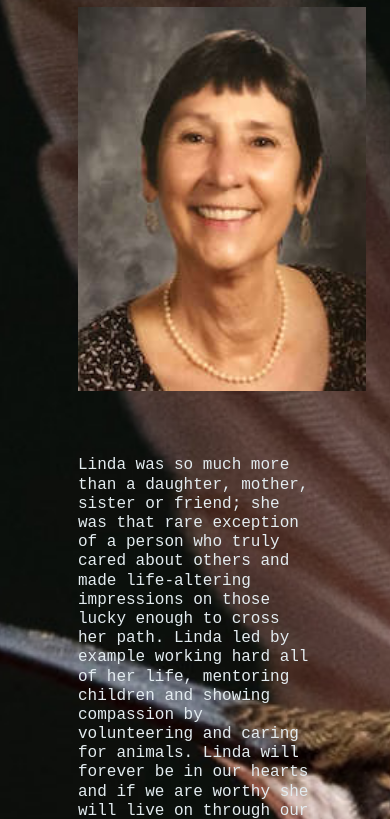
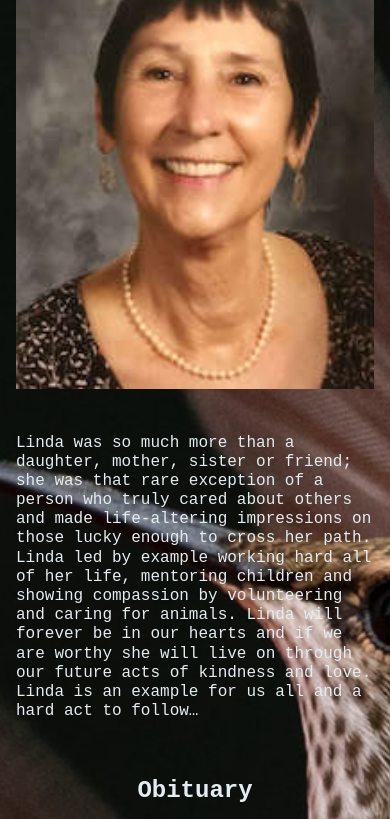
Before and after one commit to louzuniga/lindainfo, a plain HTML site: page index.html in a window 390 px wide. Shown: the part 275-1094 px from the top of the page. Drawn offline with Linux system fonts and the light colour scheme.

Commit message:
modified css

```diff
--- a/style.css
+++ b/style.css
@@ -193,6 +193,8 @@ body {
   }
 }
 @media (max-width: 700px) {
+  /* background imagex */
+
   /* Navigation bar responsive    */
   .nav-list a {
     display: none;
@@ -215,13 +217,25 @@ body {
     text-align: left;
   }
 
+  .about-img {
+    width: 100%;
+  }
+
   /* margin */
   .m-2 {
     margin: 1rem;
   }
+
+  .row,
+  .container,
+  .col-3,
+  .col-6 {
+    padding: 0;
+  }
+
   /* Text Styles */
   .x-large {
-    font-size: 2.5rem;
+    font-size: 1.5rem;
   }
 
   .large {
```
